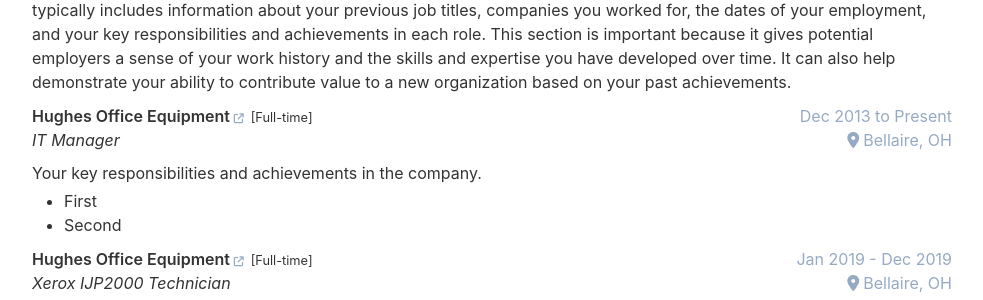
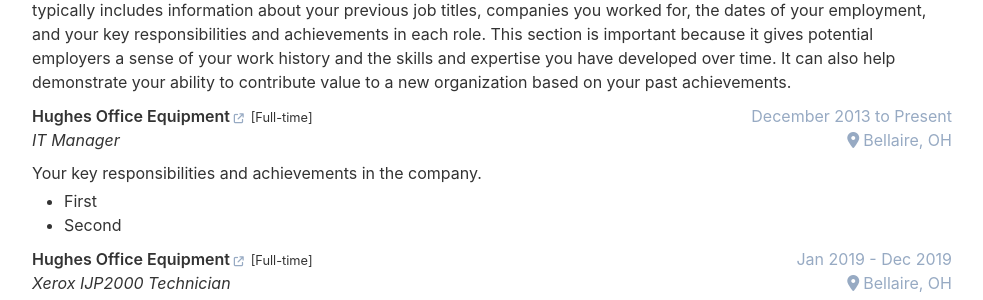
Before and after one commit to MrJordanRoth/resume, a Jekyll site: the page built from index.html, in a window 1280 px wide. Shown: the part 447-747 px from the top of the page, without its empty margins (148-1131 px from the left). Built offline with Jekyll 4.4.1, drawn with Linux system fonts in a browser that asks for light colours.

Commit message:
Testing Date

```diff
--- a/_data/data.yml
+++ b/_data/data.yml
@@ -118,7 +118,7 @@ experience:
     - company: Hughes Office Equipment
       link: 'https://hughesteam.net'
       tags: Full-time
-      date: Dec 2013 to Present
+      date: December 2013 to Present
       role: IT Manager
       location: Bellaire, OH
       description: |
```
